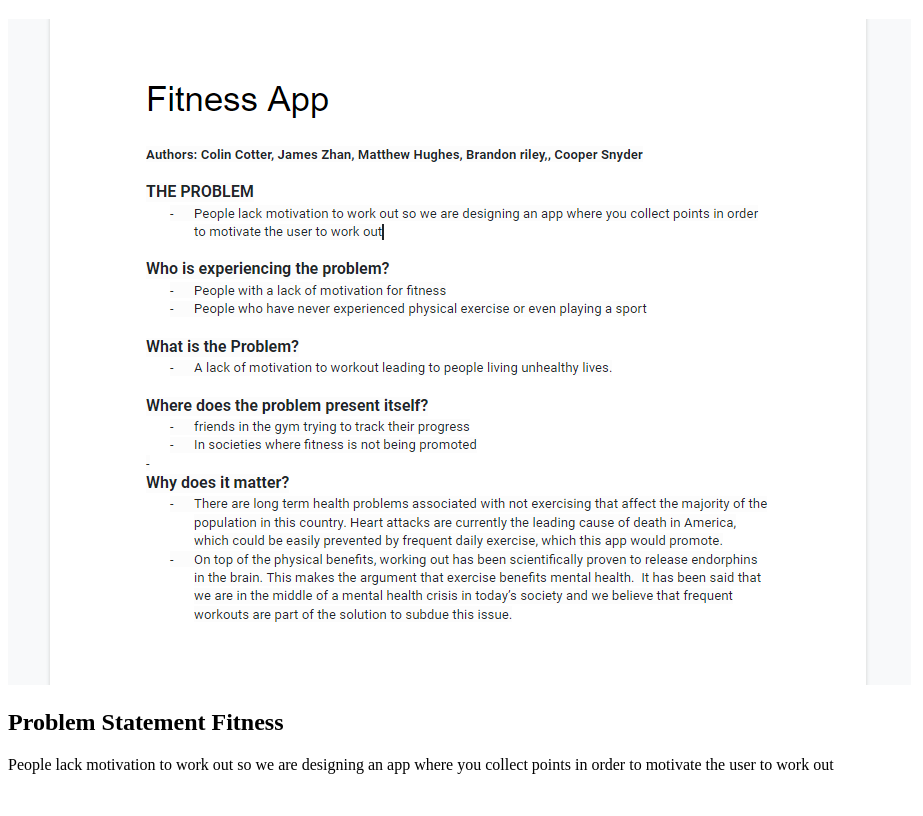
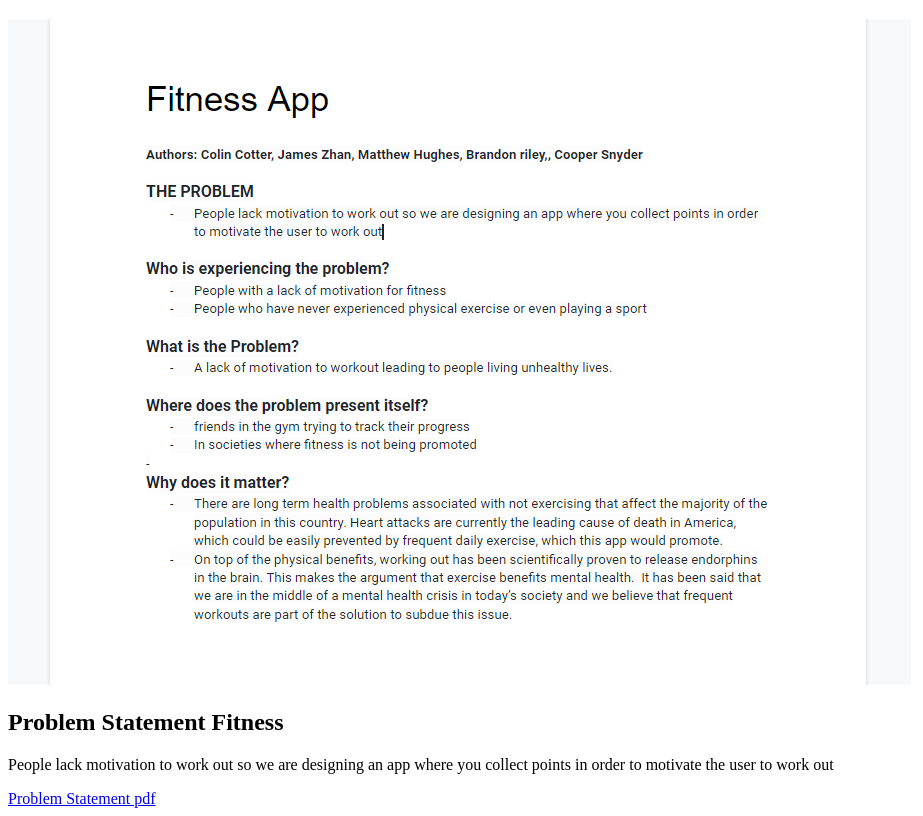
Before and after one commit to mh1300/mh1300.github.io, a plain HTML site: page index.html in a window 1280 px wide. Shown: the part 61-877 px from the top of the page, without its empty margins (0-923 px from the left). Before the commit the page ends 851 px from the top, so only its background shows below. Drawn offline with Linux system fonts and the light colour scheme.

Commit message:
Add files via upload

```diff
--- a/index.html
+++ b/index.html
@@ -12,6 +12,7 @@
                 <p>
                     People lack motivation to work out so we are designing an app where you collect points in order to motivate the user to work out
                 </p>
+                <a href="File/ProblemStatement.pdf">Problem Statement pdf</a>
             </section>
         </section>
     </body>
```
